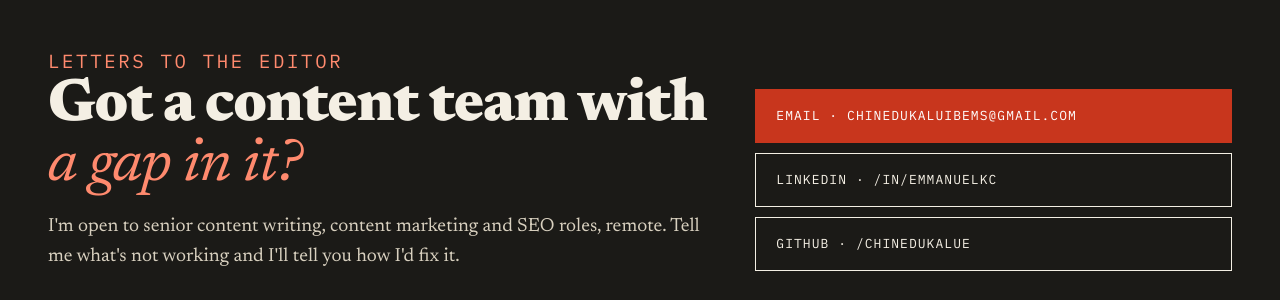
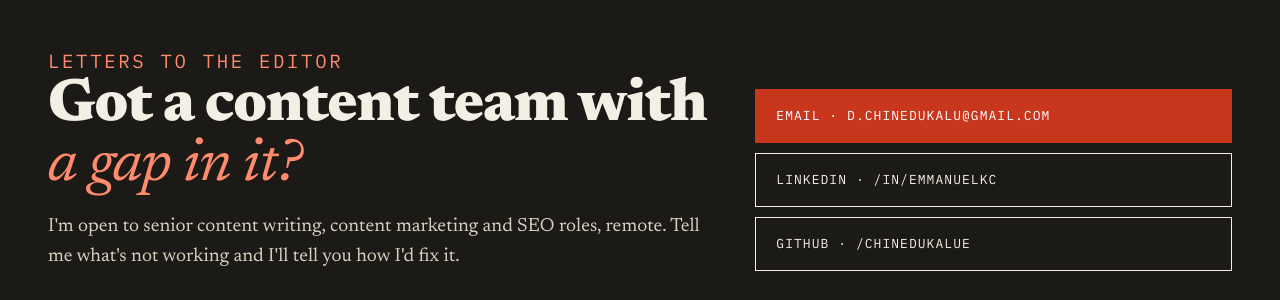
Before and after one commit to chinedukaluE/chinedukaluE.github.io, a Jekyll site: the page index.html, which Jekyll copies as it is, in a window 1280 px wide and 900 px high, scrolled down 7430 px. Shown: the part 493-793 px from the top of the window. Built offline with Jekyll 4.4.1, drawn with Linux system fonts in a browser that asks for light colours.

Commit message:
Update contact email

```diff
--- a/articles.html
+++ b/articles.html
@@ -78,7 +78,7 @@ permalink: /articles.html
       <p>I'm open to senior content writing, content marketing, SEO and web roles, remote. Tell me what's not working and I'll tell you how I'd fix it.</p>
     </div>
     <div>
-      <a class="btn solid" href="mailto:chinedukaluibems@gmail.com">Email · chinedukaluibems@gmail.com</a>
+      <a class="btn solid" href="mailto:d.chinedukalu@gmail.com">Email · d.chinedukalu@gmail.com</a>
       <a class="btn" href="https://www.linkedin.com/in/emmanuelkc" target="_blank" rel="noopener">LinkedIn · /in/emmanuelkc</a>
       <a class="btn" href="https://github.com/chinedukaluE" target="_blank" rel="noopener">GitHub · /chinedukaluE</a>
     </div>
--- a/content-marketing.html
+++ b/content-marketing.html
@@ -145,7 +145,7 @@
       <p>I'm open to senior content writing, content marketing, SEO and web roles, remote. Tell me what's not working and I'll tell you how I'd fix it.</p>
     </div>
     <div>
-      <a class="btn solid" href="mailto:chinedukaluibems@gmail.com">Email · chinedukaluibems@gmail.com</a>
+      <a class="btn solid" href="mailto:d.chinedukalu@gmail.com">Email · d.chinedukalu@gmail.com</a>
       <a class="btn" href="https://www.linkedin.com/in/emmanuelkc" target="_blank" rel="noopener">LinkedIn · /in/emmanuelkc</a>
       <a class="btn" href="https://github.com/chinedukaluE" target="_blank" rel="noopener">GitHub · /chinedukaluE</a>
     </div>
--- a/index.html
+++ b/index.html
@@ -266,7 +266,7 @@
       <p>I'm open to senior content writing, content marketing and SEO roles, remote. Tell me what's not working and I'll tell you how I'd fix it.</p>
     </div>
     <div>
-      <a class="btn solid" href="mailto:chinedukaluibems@gmail.com">Email · chinedukaluibems@gmail.com</a>
+      <a class="btn solid" href="mailto:d.chinedukalu@gmail.com">Email · d.chinedukalu@gmail.com</a>
       <a class="btn" href="https://www.linkedin.com/in/emmanuelkc" target="_blank" rel="noopener">LinkedIn · /in/emmanuelkc</a>
       <a class="btn" href="https://github.com/chinedukaluE" target="_blank" rel="noopener">GitHub · /chinedukaluE</a>
     </div>
--- a/web-design.html
+++ b/web-design.html
@@ -137,7 +137,7 @@
       <p>I'm open to senior content writing, content marketing, SEO and web roles, remote. Tell me what's not working and I'll tell you how I'd fix it.</p>
     </div>
     <div>
-      <a class="btn solid" href="mailto:chinedukaluibems@gmail.com">Email · chinedukaluibems@gmail.com</a>
+      <a class="btn solid" href="mailto:d.chinedukalu@gmail.com">Email · d.chinedukalu@gmail.com</a>
       <a class="btn" href="https://www.linkedin.com/in/emmanuelkc" target="_blank" rel="noopener">LinkedIn · /in/emmanuelkc</a>
       <a class="btn" href="https://github.com/chinedukaluE" target="_blank" rel="noopener">GitHub · /chinedukaluE</a>
     </div>
```
Also changed, not shown: README.md.
